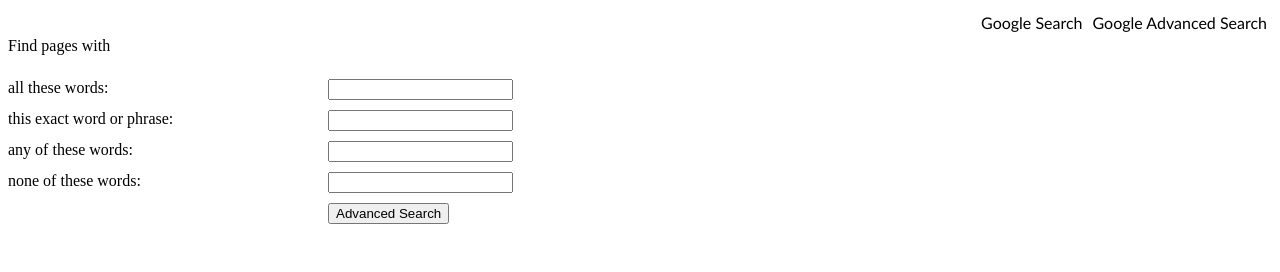
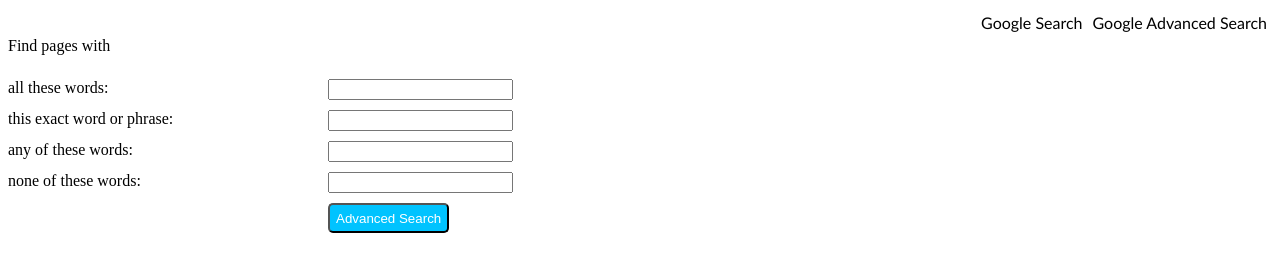
Before and after one commit to tamk1n/codespaces-blank, a plain HTML site: page week0/advanced.html in a window 1280 px wide. Drawn offline with Linux system fonts and the light colour scheme.

Commit message:
button design

```diff
--- a/week0/advanced.html
+++ b/week0/advanced.html
@@ -22,9 +22,13 @@
                 grid-row-gap: 10px;
                 grid-template-columns: 300px auto;
             }
-            .flex{
+            .flex > input{
                 display: flex;
                 justify-content: flex-start;
+                border-radius: 5px;
+                height: 30px;
+                background-color:rgb(0, 195, 255);
+                color: white;
             }
         </style>
     </head>
```
